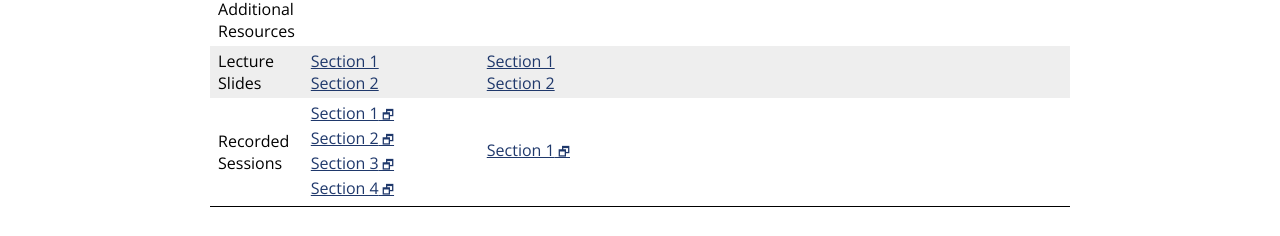
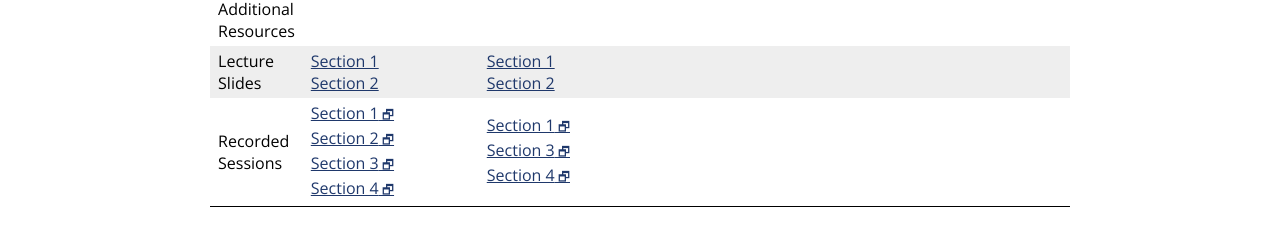
Before and after one commit to jhu-ip/cs220-s22, a Jekyll site: the page built from material.md, in a window 1280 px wide. Shown: the part 1109-1345 px from the top of the page. Built offline with Jekyll 4.4.1, drawn with Linux system fonts in a browser that asks for light colours; some web fonts are replaced.

Commit message:
added recordings for wed mar 16 sessions 03 and 04

```diff
--- a/material.csv
+++ b/material.csv
@@ -254,9 +254,11 @@
 8,2,16-Mar,Slides,Introduction to STL and templates,slides/day23_stl_templates.pdf
 8,2,16-Mar,Recap,Day 23,questions/day23.html
 8,2,16-Mar,Exercise,Exercise 23,exercise/ex23.html
-8,2,16-Mar,LectureSlides,"Section 1",slides/sec01/day23_notes.pdf
+8,2,16-Mar,LectureSlides,Section 1,slides/sec01/day23_notes.pdf
 8,2,16-Mar,LectureSlides,Section 2,slides/sec02/23.pdf
-8,2,16-Mar,Recording,"Section 1",https://jh.hosted.panopto.com/Panopto/Pages/Viewer.aspx?id=11aa5900-15c5-4004-bb96-ae5a01200065
+8,2,16-Mar,Recording,Section 1,https://jh.hosted.panopto.com/Panopto/Pages/Viewer.aspx?id=11aa5900-15c5-4004-bb96-ae5a01200065
+8,2,16-Mar,Recording,Section 3,https://jh.hosted.panopto.com/Panopto/Pages/Viewer.aspx?id=8d7aad31-5268-4ea0-95a5-ae5a014fe37f
+8,2,16-Mar,Recording,Section 4,https://jh.hosted.panopto.com/Panopto/Pages/Viewer.aspx?id=302d45ff-4bcd-4511-9e93-ae5a00f5b142
 8,3,18-Mar,Video,"STL Containers - map, pair, and tuple",https://jh.hosted.panopto.com/Panopto/Pages/Viewer.aspx?id=c12342a6-6af3-4859-9da6-ae2300279661
 8,3,18-Mar,Video,STL Algorithms,https://jh.hosted.panopto.com/Panopto/Pages/Viewer.aspx?id=c08d312c-963d-485b-84bf-ae23002796be
 8,3,18-Mar,Slides,"STL Containers - map, pair, and tuple",slides/day24_more_stl_containers.pdf
--- a/material.md
+++ b/material.md
@@ -468,7 +468,7 @@
     <tr>
       <td>Recorded<br>Sessions</td>
       <td><a class='external' target='_blank' href='https://jh.hosted.panopto.com/Panopto/Pages/Viewer.aspx?id=8569857b-044d-4506-934b-ae580126139e'>Section 1</a><br><a class='external' target='_blank' href='https://jh.hosted.panopto.com/Panopto/Pages/Viewer.aspx?id=c5336e3e-890c-4bc2-940a-ae580137a743'>Section 2</a><br><a class='external' target='_blank' href='https://jh.hosted.panopto.com/Panopto/Pages/Viewer.aspx?id=92f020b6-8cc4-42d6-8f37-ae5801488078'>Section 3</a><br><a class='external' target='_blank' href='https://jh.hosted.panopto.com/Panopto/Pages/Viewer.aspx?id=aa51ae78-1a91-4616-92f3-ae5800f33049'>Section 4</a></td>
-      <td><a class='external' target='_blank' href='https://jh.hosted.panopto.com/Panopto/Pages/Viewer.aspx?id=11aa5900-15c5-4004-bb96-ae5a01200065'>Section 1</a></td>
+      <td><a class='external' target='_blank' href='https://jh.hosted.panopto.com/Panopto/Pages/Viewer.aspx?id=11aa5900-15c5-4004-bb96-ae5a01200065'>Section 1</a><br><a class='external' target='_blank' href='https://jh.hosted.panopto.com/Panopto/Pages/Viewer.aspx?id=8d7aad31-5268-4ea0-95a5-ae5a014fe37f'>Section 3</a><br><a class='external' target='_blank' href='https://jh.hosted.panopto.com/Panopto/Pages/Viewer.aspx?id=302d45ff-4bcd-4511-9e93-ae5a00f5b142'>Section 4</a></td>
       <td></td>
     </tr>
   </tbody>
```
